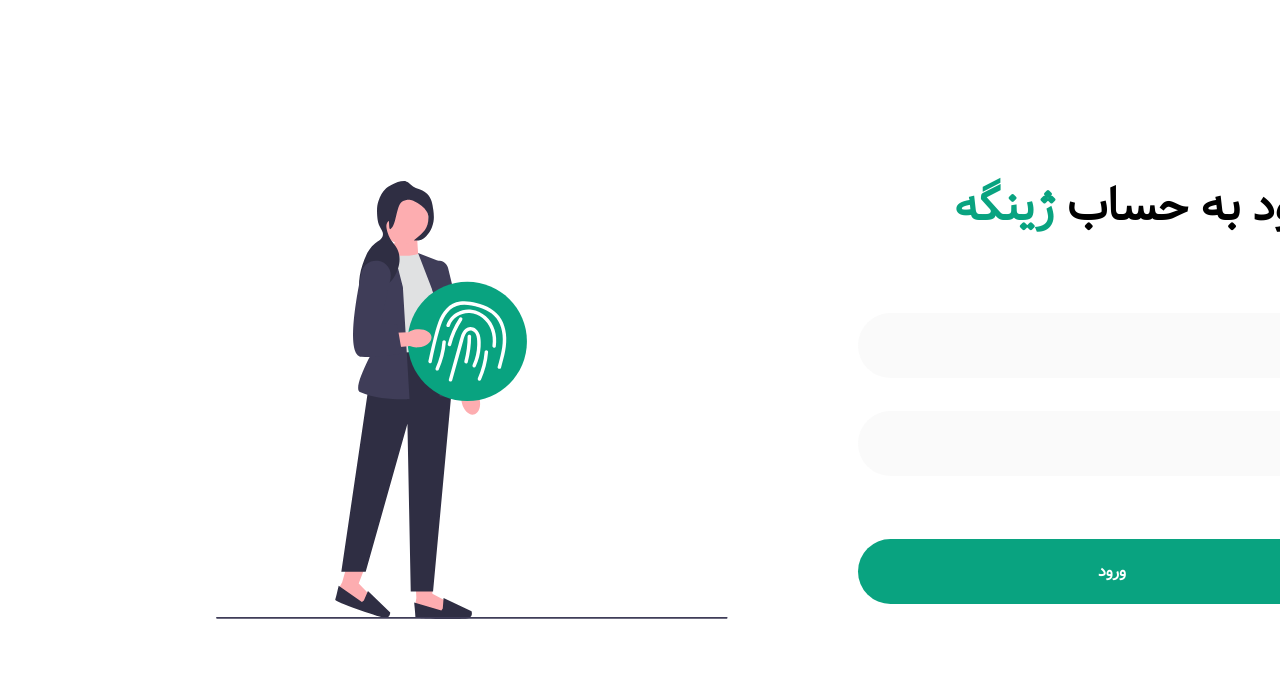
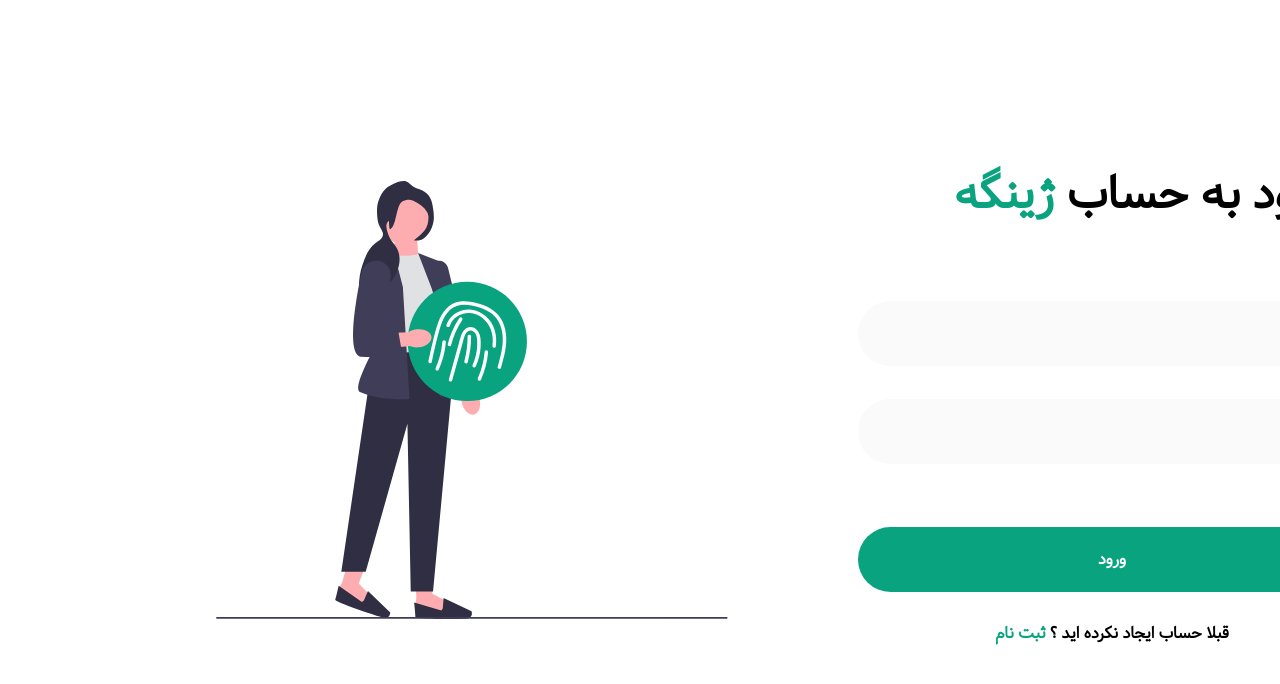
Before and after one commit to neda1998/zhinge, a React (Create React App) app: page / in a window 1280 px wide. Both pictures are taken after a click on the button "ورود به حساب". Shown: the top 684 px of the page. Built offline with nearby package versions, Linux system fonts and the light colour scheme.

Commit message:
Enhance login flow; add signup link and redirect to home after OTP verification

```diff
--- a/src/Pages/Login/index.tsx
+++ b/src/Pages/Login/index.tsx
@@ -1,13 +1,13 @@
 import Signup from '../../assets/images/undraw_fingerprint_login_re_t71l 1.svg'
 import Input from '../../components/ui/atoms/input';
 import Button from '../../components/ui/atoms/Button';
-import { useNavigate } from 'react-router-dom';
+import { Link, useNavigate } from 'react-router-dom';
 import { useFormik } from 'formik';
 import useLoginMutation from '../../hooks/mutation/auth/UseLoginMutation';
 
 const Login = () => {
     const navigate = useNavigate();
-    const {mutate} = useLoginMutation();
+    const { mutate } = useLoginMutation();
     const formik = useFormik({
         initialValues: {
             phone: "",
@@ -63,9 +63,13 @@ const Login = () => {
                                         ورود
                                     </span>
                                 </Button>
-
                             </div>
                         </form>
+                        <div className='flex flex-col items-center gap-4'>
+                            <span className='font-bold'>
+                                قبلا حساب ایجاد نکرده اید ؟ <Link to="/SignUp" className='text-[#09A380]'>ثبت نام</Link>
+                            </span>
+                        </div>
                     </div>
                 </div>
                 <div className='w-[50%] mobile:w-full mobile:h-fit mobile:mt-24 flex items-center justify-center h-screen'>
--- a/src/hooks/mutation/auth/useVerifyOtpMutation.ts
+++ b/src/hooks/mutation/auth/useVerifyOtpMutation.ts
@@ -17,7 +17,7 @@ const useVerifyOtpMutation = () => {
           icon: "success",
           confirmButtonText: "باشه",
         });
-        navigate("/Login");
+        navigate("/");
       },
       onError: async (error: any) => {
         Swal.fire({
```
Lines whose indentation alone changed are shown as unchanged.
